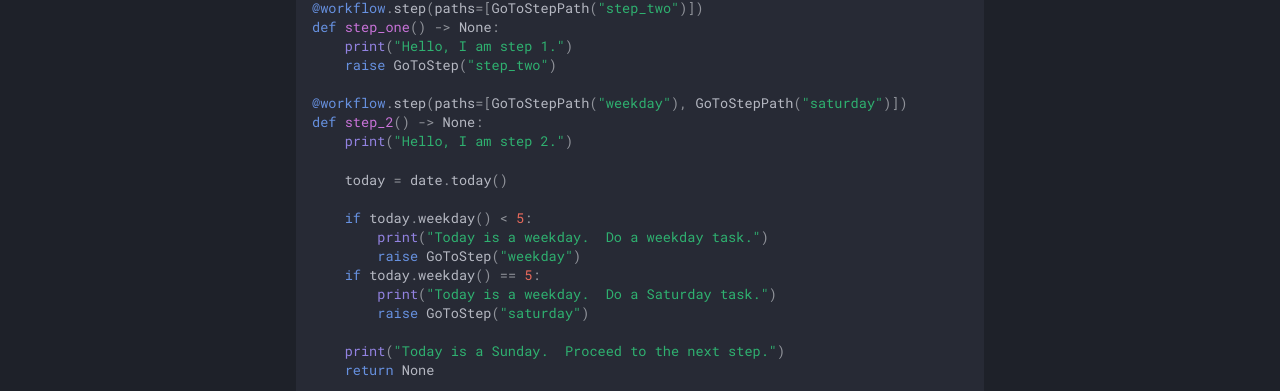
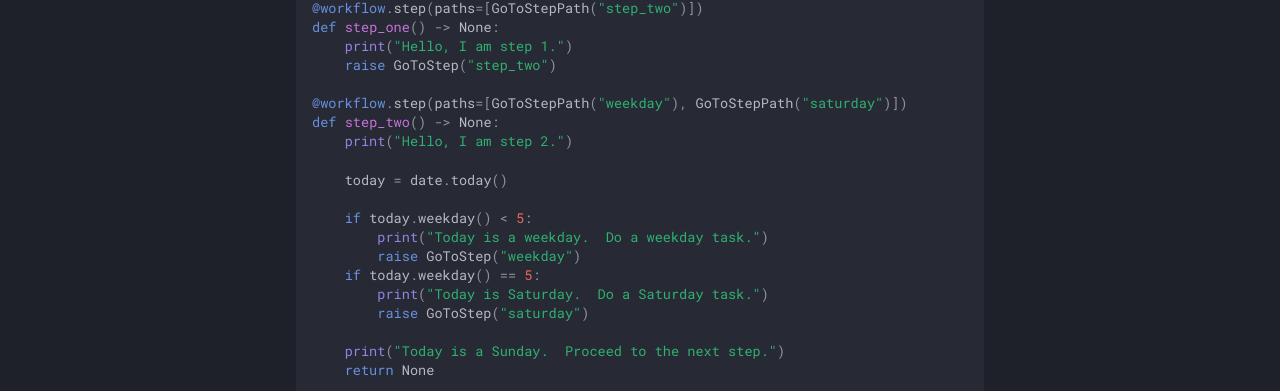
Before and after one commit to prryplatypus/ergate, an MkDocs documentation site: the page built from docs/docs/basics/defining-workflow-path-hints.md, in a window 1280 px wide and 900 px high, scrolled down 2426 px. Shown: the part 147-538 px from the top of the window. Built offline with MkDocs 1.6.1 and Material for MkDocs 9.7.7, drawn with Linux system fonts in a browser that asks for light colours; comment, search, counter and statistics services are not loaded.

Commit message:
Fixes in docs.

```diff
--- a/docs/docs/basics/defining-workflow-path-hints.md
+++ b/docs/docs/basics/defining-workflow-path-hints.md
@@ -105,7 +105,7 @@ def step_one() -> None:
     raise GoToStep("step_two")
 
 @workflow.step(paths=[GoToStepPath("weekday"), GoToStepPath("saturday")])
-def step_2() -> None:
+def step_two() -> None:
     print("Hello, I am step 2.")
 
     today = date.today()
@@ -114,7 +114,7 @@ def step_2() -> None:
         print("Today is a weekday.  Do a weekday task.")
         raise GoToStep("weekday")
     if today.weekday() == 5:
-        print("Today is a weekday.  Do a Saturday task.")
+        print("Today is Saturday.  Do a Saturday task.")
         raise GoToStep("saturday")
 
     print("Today is a Sunday.  Proceed to the next step.")
```
Also changed, not shown: docs/docs/basics/manual-step-ordering.md (+2 -2 lines).
